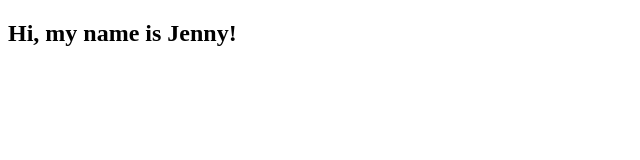
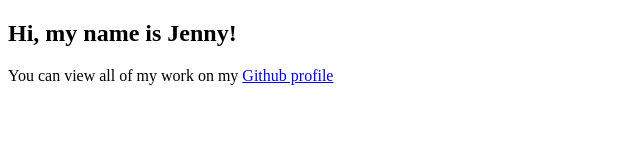
Before and after one commit to maudlinmandrake/personal-portfolio, a plain HTML site: page index.html in a window 1280 px wide. Shown: the whole page, without its empty margins (0-640 px from the left). Drawn offline with Linux system fonts and the light colour scheme.

Commit message:
User Story #8 - link to Github profile

```diff
--- a/index.html
+++ b/index.html
@@ -18,6 +18,7 @@
     </section>
     <section id="projects">
       <div class="project-tile"></div>
+      <p>You can view all of my work on my <a id="profile-link" href="http://www.github.com/maudlinmandrake">Github profile</a></p>
     </section>
   </div>
   <script src="https://cdn.freecodecamp.org/testable-projects-fcc/v1/bundle.js"></script>
```
